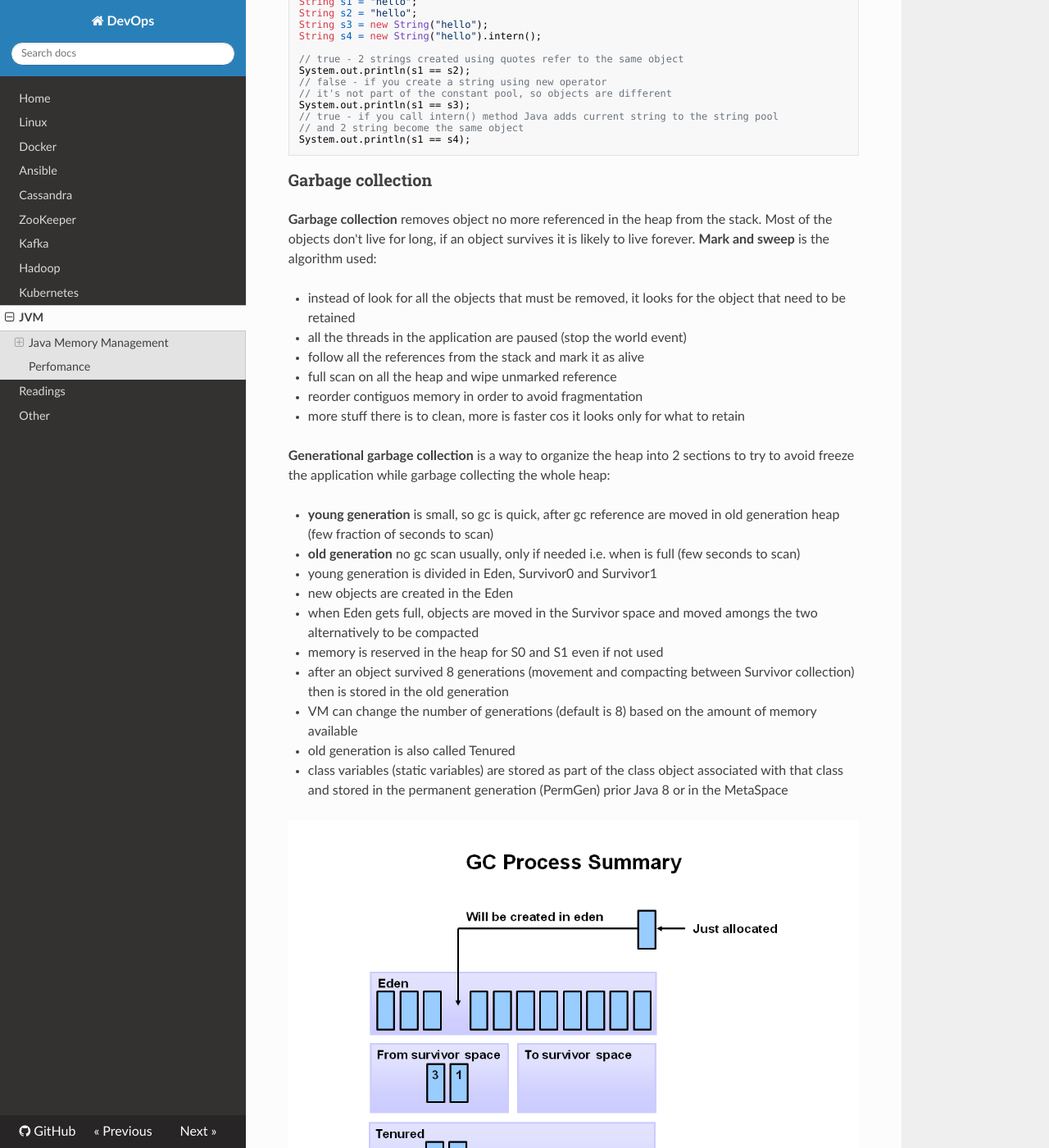
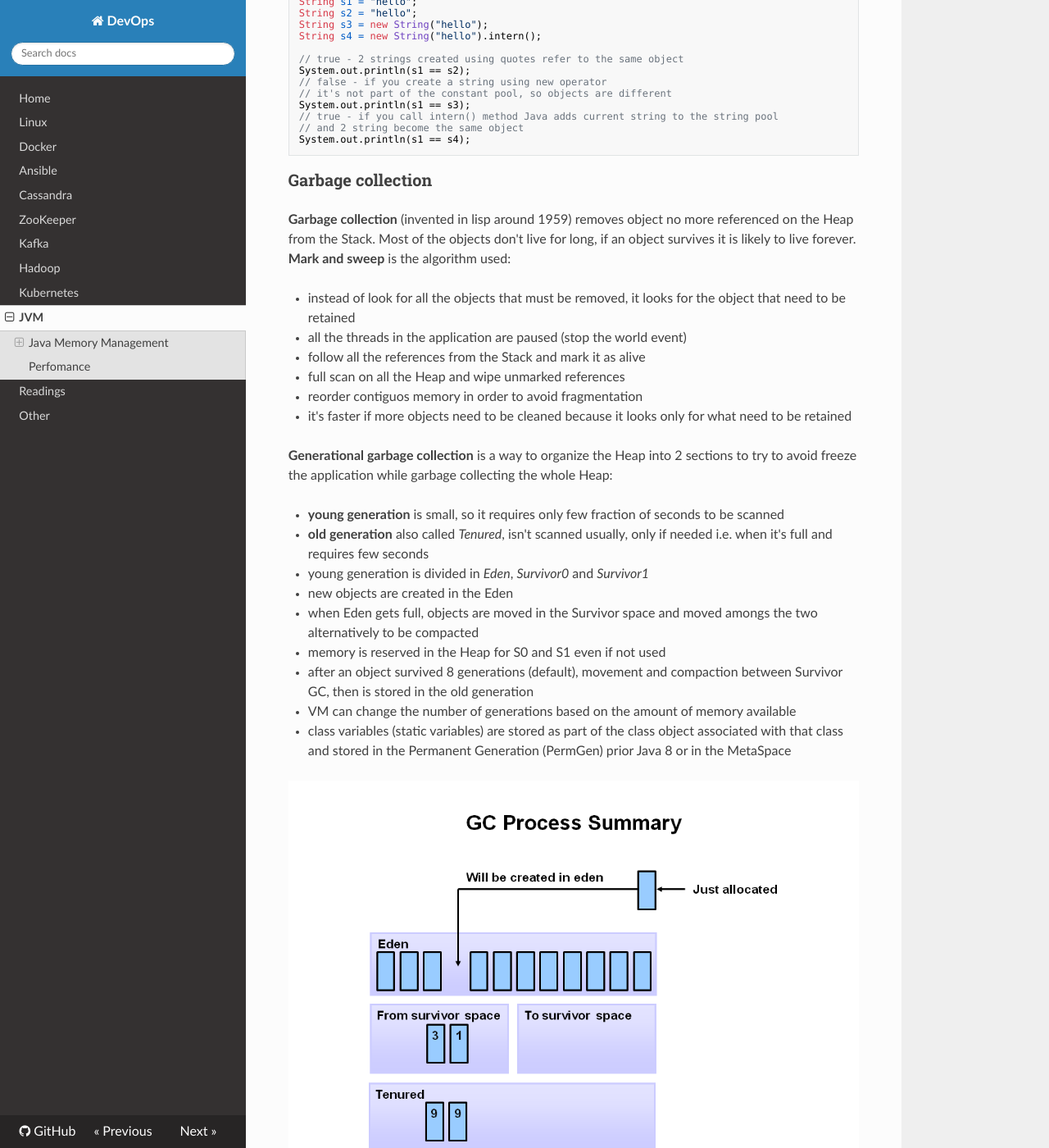
Before and after one commit to niqdev/devops, an MkDocs documentation site: the page built from docs/jvm.md, in a window 1280 px wide and 1400 px high, scrolled down 2641 px. Shown: the whole window at 82% size. Built offline with MkDocs 1.6.1, drawn with Linux system fonts in a browser that asks for light colours; nearby versions of some CDN libraries; old or Windows-style settings are respelled for this version of MkDocs; some of the changed text lies outside the part shown.

Commit message:
doc: update jvm

````diff
--- a/docs/jvm.md
+++ b/docs/jvm.md
@@ -17,26 +17,26 @@ Resources
 
 ### Stack
 
-The stack is a First In Last Out data structure managed by the JVM i.e. push to the top, pull or pop from the top. Every thread has its own stack and data can be seen only by that thread
+The Stack is a First-In-Last-Out data structure managed by the JVM i.e. push to the top, pull or pop from the top. Every thread has its own Stack and data can be seen only by that thread
 
-Each time you call a function, Java pushes the local variables for that function onto the stack. A copy of the value is passed to the methods. When the method returns, all the data are popped or pulled from the stack
+Each time you call a function, Java pushes the local variables for that function onto the Stack. A copy of the value is passed to the methods. When the method returns, all the data are popped or pulled from the Stack
 
-When you reach a closing curly bracket (not only after a return) any local variables declared inside the block you are leaving is popped from the stack and destroyed, this is how scope works
+When you reach a closing curly bracket (not only after a return) any local variables declared inside the block you are leaving is popped from the Stack and destroyed, this is how scope works
 
 ### Heap
 
 The Heap allows to store data that has a longer lifetime than a single code block or function e.g. objects that need to be shared across multiple methods
 
-All the memory in the JVM is mainly heap, is massive compared with the stack and there is only one heap shared across all the threads and a number of stacks (each thread has its own stack)
+All the memory in the JVM is mainly Heap, is massive compared with the Stack and there is only one Heap shared across all the threads and a number of Stacks (each thread has its own Stack)
 
 ### Variables
 
-How variable are store in Java
+How variable are store in Java:
 
-* objects are stored physically on the heap
-* variables are a reference to the object
-* local variables are stored on the stack
-* primitive variables resides entirely in the stack
+* objects are stored physically on the Heap
+* variables are reference to objects
+* local variables are stored on the Stack
+* primitive variables resides entirely on the Stack
 
 ```
 int age = 30
@@ -47,7 +47,7 @@ Stack          Heap
 [  age   ]
 ```
 
-In Java variable can *only* be passed by values i.e. a new variable is added in the stack
+In Java, variable can *only* be passed by values i.e. a new variable is added on the Stack
 
 Passing by reference is *not* possible, but don't confuse that when objects are passed into methods, *the **reference** of the object is passed **by value***
 
@@ -68,9 +68,9 @@ c.setName("b")
 
 ### String
 
-As a general rule of thumb, all objects are stored in the heap and only references are stored in the stack. In reality the jvm for optimization maybe store some objects also in the stack, but this is not visibile. Strings are immutable and if "short" are stored in a pool in the heap to be reused.
+As a general rule of thumb, all objects are stored on the Heap and only references are stored in the Stack. In reality the JVM for optimization maybe store some objects also in the Stack, but this is not visibile. Strings are immutable and if "short" are stored in a pool on the Heap to be reused.
 
-When you create a new string with quotes `"hello"`, the JVM creates and retrieve the string from a constant pool. To create a new object every time use the `new String("hello")`. To force a lookup in the pool use `intern()`. Use `==` to compare the reference (address in memory)
+When you create a new string with quotes e.g. `"hello"`, the JVM creates and retrieve the string from a constant pool. To create a new object every time use the `new String("hello")`. To force a lookup in the pool use `intern()`. Use `==` to compare the reference (address in memory)
 
 ```java
 String s1 = "hello";
@@ -90,45 +90,45 @@ System.out.println(s1 == s4);
 
 ### Garbage collection
 
-**Garbage collection** removes object no more referenced in the heap from the stack. Most of the objects don't live for long, if an object survives it is likely to live forever. **Mark and sweep** is the algorithm used:
+**Garbage collection** (invented in lisp around 1959) removes object no more referenced on the Heap from the Stack. Most of the objects don't live for long, if an object survives it is likely to live forever. **Mark and sweep** is the algorithm used:
 
 * instead of look for all the objects that must be removed, it looks for the object that need to be retained
 * all the threads in the application are paused (stop the world event)
-* follow all the references from the stack and mark it as alive
-* full scan on all the heap and wipe unmarked reference
+* follow all the references from the Stack and mark it as alive
+* full scan on all the Heap and wipe unmarked references
 * reorder contiguos memory in order to avoid fragmentation
-* more stuff there is to clean, more is faster cos it looks only for what to retain
+* it's faster if more objects need to be cleaned because it looks only for what need to be retained
 
-**Generational garbage collection** is a way to organize the heap into 2 sections to try to avoid freeze the application while garbage collecting the whole heap:
+**Generational garbage collection** is a way to organize the Heap into 2 sections to try to avoid freeze the application while garbage collecting the whole Heap:
 
-* **young generation** is small, so gc is quick, after gc reference are moved in old generation heap (few fraction of seconds to scan)
-* **old generation** no gc scan usually, only if needed i.e. when is full (few seconds to scan)
-* young generation is divided in Eden, Survivor0 and Survivor1
+* **young generation** is small, so it requires only few fraction of seconds to be scanned
+* **old generation** also called *Tenured*, isn't scanned usually, only if needed i.e. when it's full and requires few seconds
+* young generation is divided in *Eden*, *Survivor0* and *Survivor1*
 * new objects are created in the Eden
 * when Eden gets full, objects are moved in the Survivor space and moved amongs the two alternatively to be compacted
-* memory is reserved in the heap for S0 and S1 even if not used
-* after an object survived 8 generations (movement and compacting between Survivor collection) then is stored in the old generation
-* VM can change the number of generations (default is 8) based on the amount of memory available
-* old generation is also called Tenured
-* class variables (static variables) are stored as part of the class object associated with that class and stored in the permanent generation (PermGen) prior Java 8 or in the MetaSpace
+* memory is reserved in the Heap for S0 and S1 even if not used
+* after an object survived 8 generations (default), movement and compaction between Survivor GC, then is stored in the old generation
+* VM can change the number of generations based on the amount of memory available
+
+* class variables (static variables) are stored as part of the class object associated with that class and stored in the Permanent Generation (PermGen) prior Java 8 or in the MetaSpace
 
 ![jvm-gc](img/jvm-gc.png)
 
 Run `jvisualvm` and add `Visual GC` plugin
 
-Any object on the heap which cannot be reached through a reference from the stack is *eligible for garbage collection*. **Memory leak** are objects that are not free on the heap and continue to consume memory after a program finish. Memory leaks are difficult to find and the JVM try to avoid them running the garbage collector (invented in lisp around 1959). **Soft leak** happens when an object is referenced on the stack even thought it will never be used again
+Any object on the Heap which cannot be reached through a reference from the Stack is *eligible for garbage collection*. **Memory leak** are objects that are not free on the Heap and continue to consume memory after a program finish. Memory leaks are difficult to find and the JVM try to avoid them running the garbage collector. **Soft leak** happens when an object is referenced on the Stack even thought it will never be used again
 
-You can not clear memory, with `Runtime.getRuntime().gc()` or `System.gc()` you can only suggest JVM to run garbage collection, but there is no guarentee. In genrally, you should never invoke `gc()` directly. While it is running the application is temporarily suspended and it will pause all the threads. `finalize()` is invoked when andobject is garbage collected, but there is absolutely no guarentee if and when it will happen.
+You can not clear memory, with `Runtime.getRuntime().gc()` or `System.gc()` you can only suggest JVM to run garbage collection, but there is no guarentee. In general, you should never invoke `gc()` directly. While it is running the application is temporarily suspended and it will pause all the threads. `finalize()` is invoked when an object is garbage collected, but there is absolutely no guarentee if and when it will happen.
 Is useful to check for example memory leak, as warning, if some resources were not closed properly
 
 ### PermGen and Metaspace
 
-Permanent Generation (heap memory) since Java 6 contains objects that will never garbage collected:
+Permanent Generation (Heap memory) since Java 6 contains objects that will never garbage collected:
 
 * string pool is in PermGen
 * class metadata are stored in PermGen
 
-If the PermGen run out of space the only solution is to increase the size of memory, otherwise the app will crash. From Java 7 String Pool was moved in the old memory and therefore string can be garbage collected. From Java 8 MetaSpace replaced PermGen as separeted memory allocated which is not part of the heap anymore and is the total available memory
+If the PermGen run out of space the only solution is to increase the size of memory, otherwise the app will crash. In Java 7 String Pool was moved in the old memory and therefore string can be garbage collected now. In Java 8 MetaSpace replaced PermGen as separeted memory allocated, which is not part of the Heap anymore and is the total available memory
 
 ### Tuning
 
@@ -172,11 +172,11 @@ Debugging
 
 References from the Stack to the Heap
 
-* **Strong** default, marked as alive
-* **Soft** eligible for garbage collection only if run out of memory
-* **Weak** eligible for garbage collection, it depends form the jvm if retain it or not
+* **Strong** references are always marked as alive (default)
+* **Soft** references are eligible for garbage collection only if the JVM run out of memory
+* **Weak** references are always eligible for garbage collection and is up to the JVM to retain it or not
 
-`WeakReference<T>` and `SoftReference<T>` are useful for caching scenario, when a reference in the heap is gc then the variable in the stack became `null`. In a WeakHashMap, the reference from the stack to the map in the Heap is strong, while the references between key/value are eligible for gc, in that case both keys and values are removed
+`WeakReference<T>` and `SoftReference<T>` are useful for caching scenario, when a reference on the Heap is GC, then the variable in the stack became `null`. In a WeakHashMap for example, the reference from the stack to the map in the Heap is strong, but the references to key/value pair are eligible for GC, in that case both key and value are removed
 
 <br>
 
@@ -192,6 +192,7 @@ Resources
 * [Safepoints in HotSpot JVM](http://blog.ragozin.info/2012/10/safepoints-in-hotspot-jvm.html)
 * [Java Mission Control (JMC) and Flight Recorder (JFR)](https://www.hascode.com/2017/10/java-mission-control-jmc-and-flight-recorder-jfr)
 * [JMH](http://openjdk.java.net/projects/code-tools/jmh) and [sbt-jmh](https://github.com/ktoso/sbt-jmh)
+* [What is JMX?](https://www.journaldev.com/1352/what-is-jmx-mbean-jconsole-tutorial) and [Jolokia](https://jolokia.org)
 
 **Latency** describes the amount of time that it takes for an observed process to be completed
 
````
